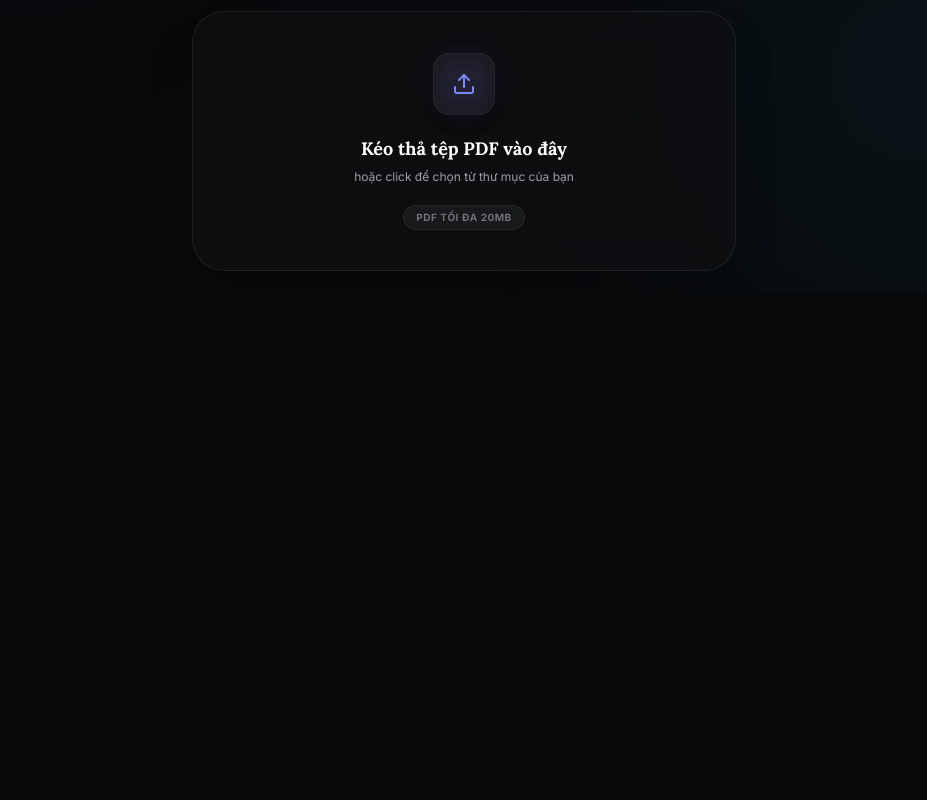
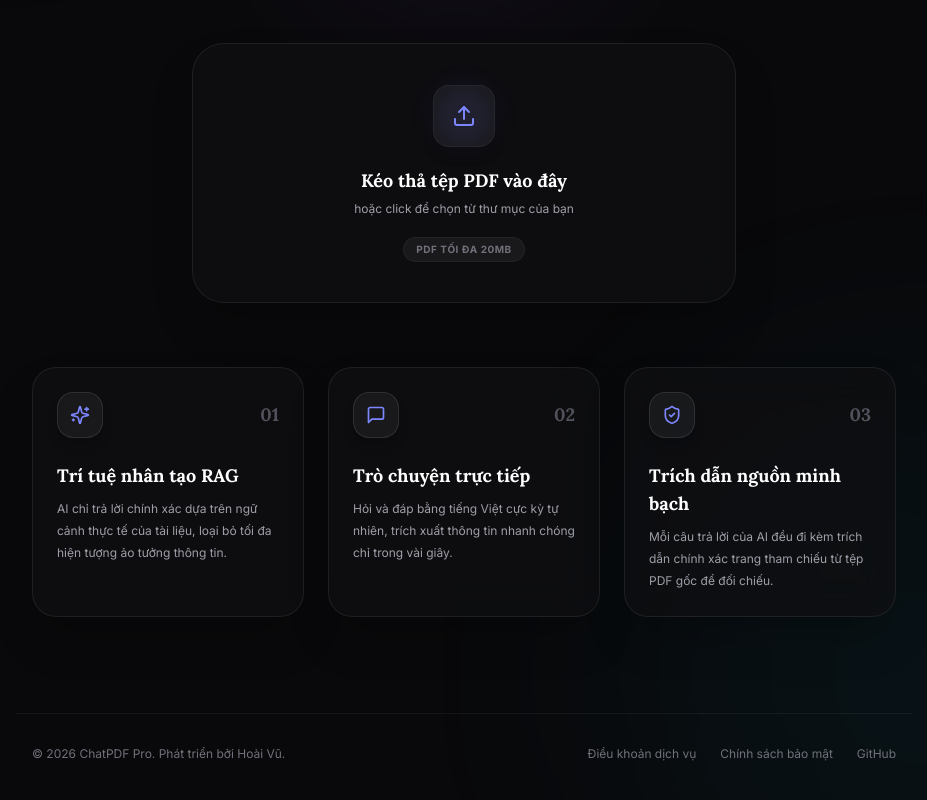
Before and after one commit to DangHoaiVu/ai-chat-pdf, a Next.js app in the folder frontend/: page / in a window 1280 px wide. Shown: the part 506-1306 px from the top of the page, without its empty margins (176-1103 px from the left). Before the commit the page ends 800 px from the top, so only its background shows below. Built offline with nearby package versions, Linux system fonts and the light colour scheme; no server answers.

Commit message:
style: make layout dynamic so landing page can scroll while chat remains fixed

```diff
--- a/frontend/app/page.tsx
+++ b/frontend/app/page.tsx
@@ -38,14 +38,18 @@ export default function Home() {
   };
 
   return (
-    <main className="h-screen h-[100dvh] flex flex-col relative overflow-hidden bg-[#09090b] text-zinc-100 selection:bg-indigo-500/20">
+    <main className={`flex flex-col relative bg-[#09090b] text-zinc-100 selection:bg-indigo-500/20 transition-all duration-300 ${
+      activeFile ? "h-screen h-[100dvh] overflow-hidden" : "min-h-screen"
+    }`}>
       {/* Decorative background glow elements */}
       <div className="absolute top-[-20%] left-[-10%] w-[600px] h-[600px] bg-indigo-500/5 rounded-full blur-[120px] pointer-events-none" />
       <div className="absolute bottom-[-10%] right-[-10%] w-[600px] h-[600px] bg-cyan-500/5 rounded-full blur-[120px] pointer-events-none" />
 
       <Header onReset={handleReset} />
 
-      <div className="flex-1 flex flex-col items-center justify-start overflow-hidden py-4 px-4 z-10 w-full min-h-0">
+      <div className={`flex-1 flex flex-col items-center justify-start w-full z-10 ${
+        activeFile ? "overflow-hidden py-4 px-4 min-h-0" : "py-12 px-4"
+      }`}>
         <AnimatePresence mode="wait">
           {!activeFile ? (
             <motion.div
@@ -81,6 +85,16 @@ export default function Home() {
                   </motion.div>
                 ))}
               </div>
+
+              {/* Footer */}
+              <footer className="mt-24 py-8 border-t border-white/5 w-full flex flex-col sm:flex-row items-center justify-between text-zinc-500 text-xs gap-4 px-4">
+                <p>© {new Date().getFullYear()} ChatPDF Pro. Phát triển bởi Hoài Vũ.</p>
+                <div className="flex gap-6">
+                  <a href="#" className="hover:text-white transition-colors">Điều khoản dịch vụ</a>
+                  <a href="#" className="hover:text-white transition-colors">Chính sách bảo mật</a>
+                  <a href="https://github.com/DangHoaiVu/ai-chat-pdf" target="_blank" rel="noopener noreferrer" className="hover:text-white transition-colors">GitHub</a>
+                </div>
+              </footer>
             </motion.div>
           ) : (
             <motion.div
```
